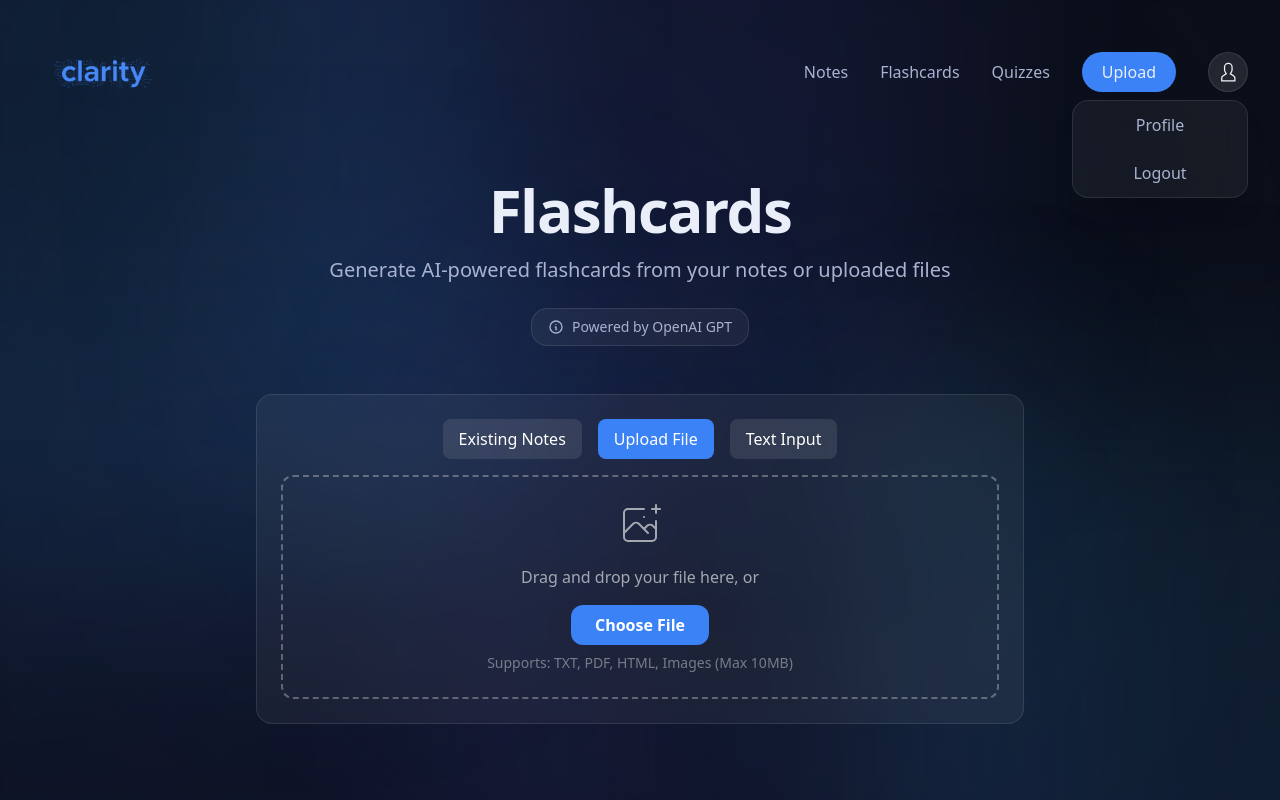
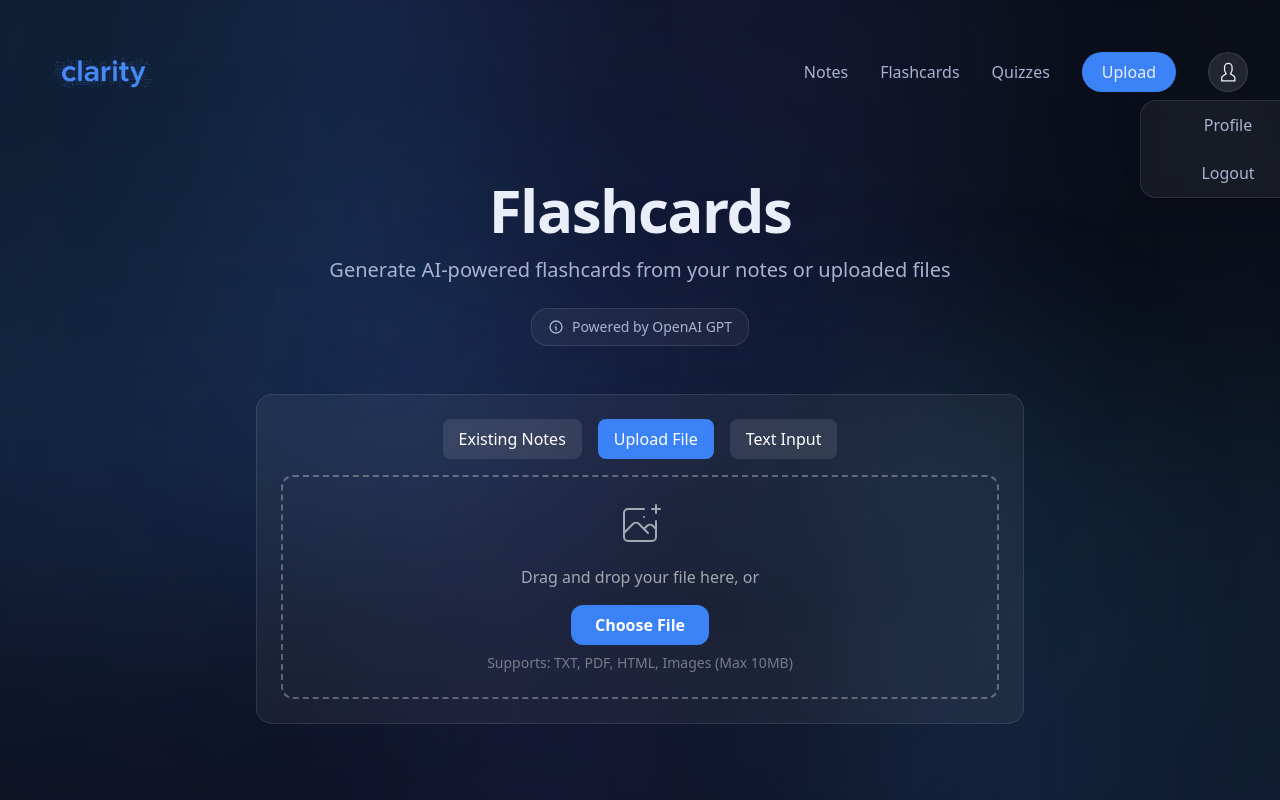
Before and after one commit to Atom1cWinter/ITCS-4155-clarity, a React (Vite) app: page /flashcards in a window 1280 px wide. Both pictures are taken after a click on the button 1228 px from the left and 72 px from the top of the page. Built offline with nearby package versions, Linux system fonts and the light colour scheme; no server answers.

Commit message:
centered profile dropdown

```diff
--- a/src/components/NavBar.tsx
+++ b/src/components/NavBar.tsx
@@ -97,8 +97,7 @@ const NavBar: React.FC<NavbarProps> = () => {
                         {isOpen && (
                           <div
                             role="menu"
-                            className="absolute right-0 mt-2 w-44 glass-surface shadow-xl"
-                          >
+                            className="absolute top-full left-1/2 -translate-x-1/2 transform mt-2 w-44 glass-surface shadow-xl z-50"                          >
                             <Link
                               to="/profile"
                               onClick={() => setIsOpen(false)}
```
